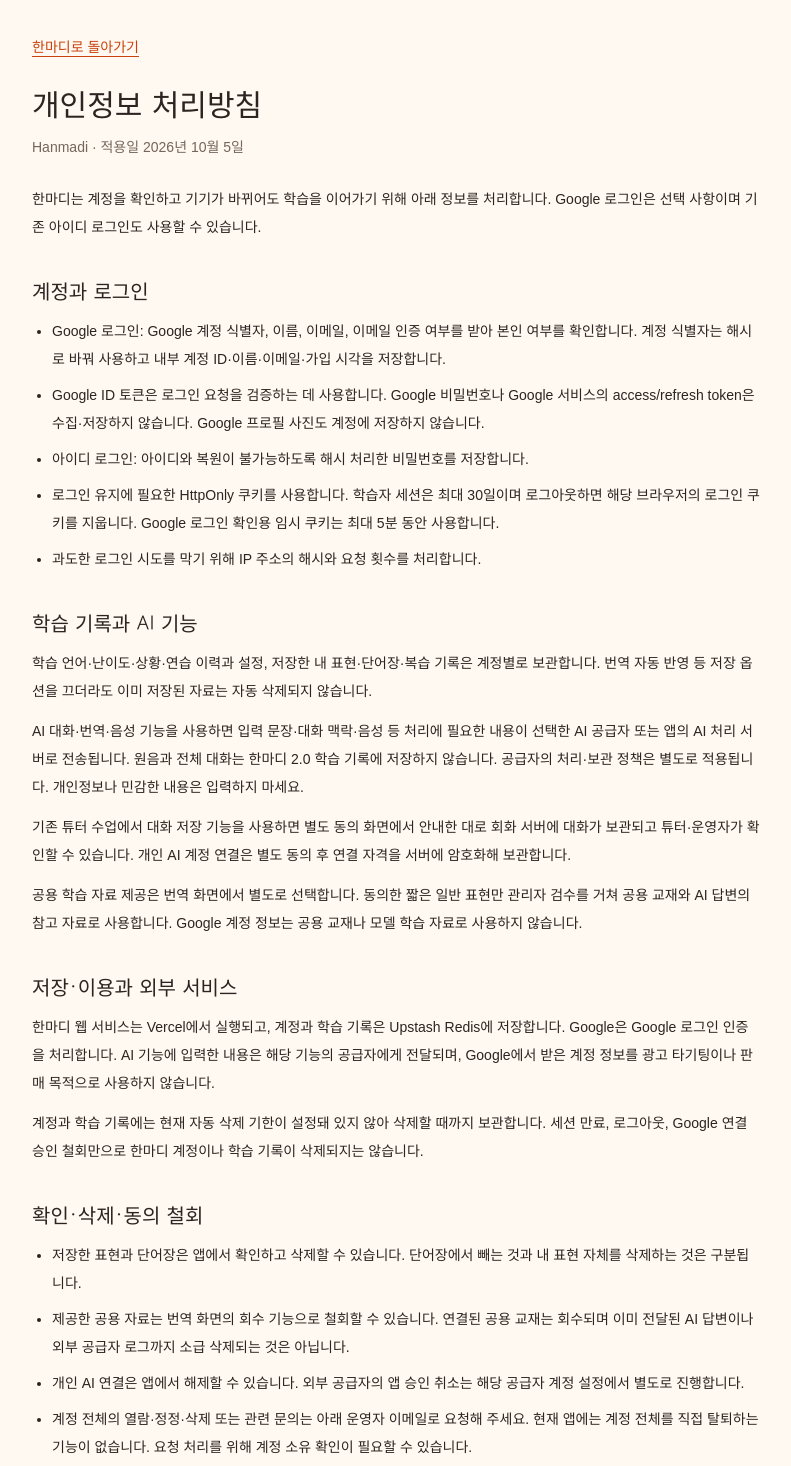
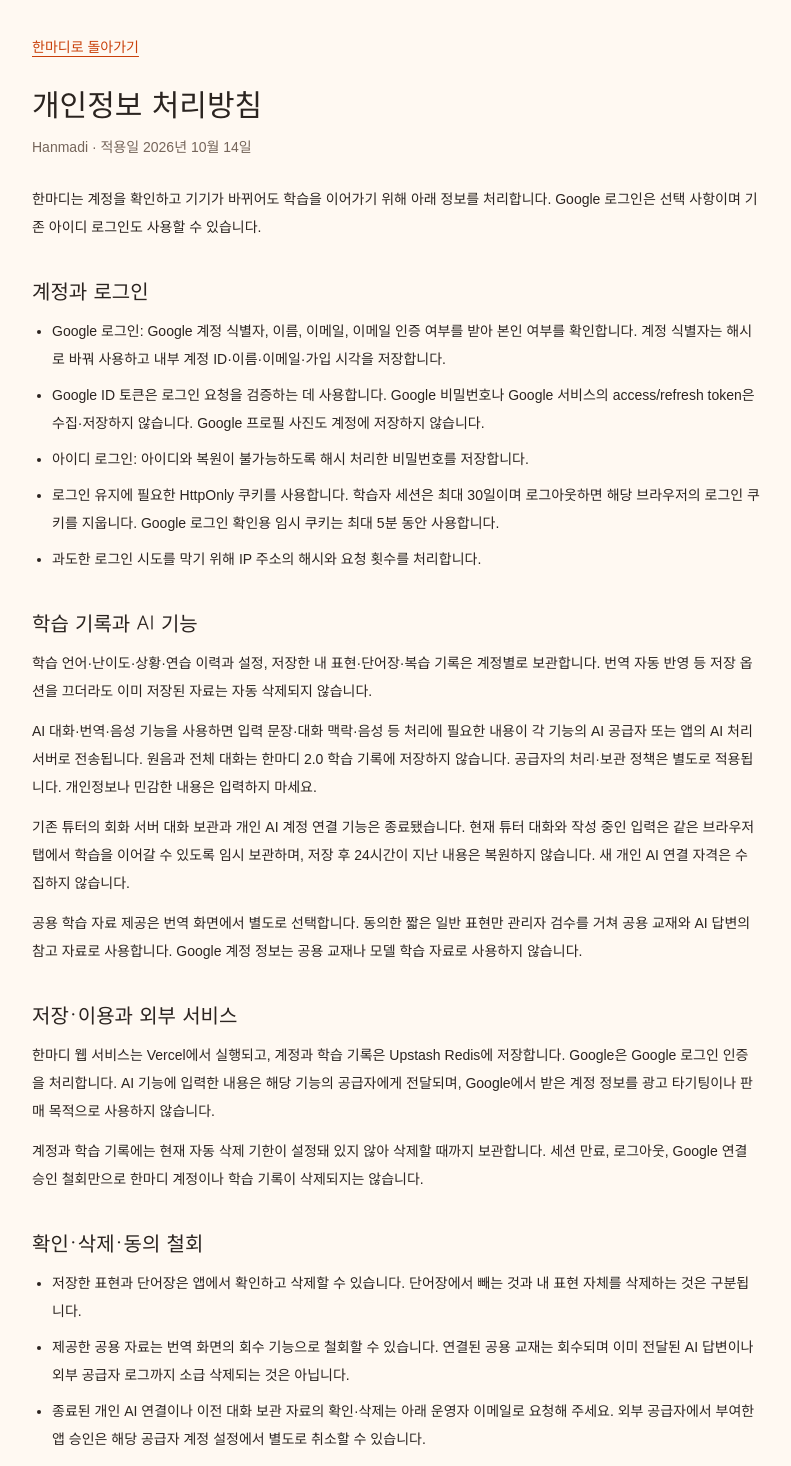
Before and after one commit to hhj4861/commerce-automation-kit, a Next.js app in the folder apps/hanmadi/: page /privacy in a window 1280 px wide. Shown: the part 80-1546 px from the top of the page, without its empty margins (244-1035 px from the left). Built offline with nearby package versions, Linux system fonts and the light colour scheme; no server answers; a web font is replaced by a local one.

Commit message:
docs(hanmadi): align privacy notice with retired AI connections

```diff
--- a/apps/hanmadi/app/privacy/page.tsx
+++ b/apps/hanmadi/app/privacy/page.tsx
@@ -8,7 +8,7 @@ export default function PrivacyPage() {
     <article className="mx-auto max-w-3xl px-5 py-12 text-sm leading-7 text-ink">
       <Link href="/study" className="text-accent underline underline-offset-4">한마디로 돌아가기</Link>
       <h1 className="mt-6 font-display text-3xl">개인정보 처리방침</h1>
-      <p className="mt-3 text-ink-soft">Hanmadi · 적용일 2026년 10월 5일</p>
+      <p className="mt-3 text-ink-soft">Hanmadi · 적용일 2026년 10월 14일</p>
       <p className="mt-6">한마디는 계정을 확인하고 기기가 바뀌어도 학습을 이어가기 위해 아래 정보를 처리합니다. Google 로그인은 선택 사항이며 기존 아이디 로그인도 사용할 수 있습니다.</p>
 
       <section className="mt-9" aria-labelledby="account-data">
@@ -25,8 +25,8 @@ export default function PrivacyPage() {
       <section className="mt-9" aria-labelledby="study-data">
         <h2 id="study-data" className="font-display text-xl">학습 기록과 AI 기능</h2>
         <p className="mt-3">학습 언어·난이도·상황·연습 이력과 설정, 저장한 내 표현·단어장·복습 기록은 계정별로 보관합니다. 번역 자동 반영 등 저장 옵션을 끄더라도 이미 저장된 자료는 자동 삭제되지 않습니다.</p>
-        <p className="mt-3">AI 대화·번역·음성 기능을 사용하면 입력 문장·대화 맥락·음성 등 처리에 필요한 내용이 선택한 AI 공급자 또는 앱의 AI 처리 서버로 전송됩니다. 원음과 전체 대화는 한마디 2.0 학습 기록에 저장하지 않습니다. 공급자의 처리·보관 정책은 별도로 적용됩니다. 개인정보나 민감한 내용은 입력하지 마세요.</p>
-        <p className="mt-3">기존 튜터 수업에서 대화 저장 기능을 사용하면 별도 동의 화면에서 안내한 대로 회화 서버에 대화가 보관되고 튜터·운영자가 확인할 수 있습니다. 개인 AI 계정 연결은 별도 동의 후 연결 자격을 서버에 암호화해 보관합니다.</p>
+        <p className="mt-3">AI 대화·번역·음성 기능을 사용하면 입력 문장·대화 맥락·음성 등 처리에 필요한 내용이 각 기능의 AI 공급자 또는 앱의 AI 처리 서버로 전송됩니다. 원음과 전체 대화는 한마디 2.0 학습 기록에 저장하지 않습니다. 공급자의 처리·보관 정책은 별도로 적용됩니다. 개인정보나 민감한 내용은 입력하지 마세요.</p>
+        <p className="mt-3">기존 튜터의 회화 서버 대화 보관과 개인 AI 계정 연결 기능은 종료됐습니다. 현재 튜터 대화와 작성 중인 입력은 같은 브라우저 탭에서 학습을 이어갈 수 있도록 임시 보관하며, 저장 후 24시간이 지난 내용은 복원하지 않습니다. 새 개인 AI 연결 자격은 수집하지 않습니다.</p>
         <p className="mt-3">공용 학습 자료 제공은 번역 화면에서 별도로 선택합니다. 동의한 짧은 일반 표현만 관리자 검수를 거쳐 공용 교재와 AI 답변의 참고 자료로 사용합니다. Google 계정 정보는 공용 교재나 모델 학습 자료로 사용하지 않습니다.</p>
       </section>
 
@@ -41,7 +41,7 @@ export default function PrivacyPage() {
         <ul className="mt-3 list-disc space-y-2 pl-5">
           <li>저장한 표현과 단어장은 앱에서 확인하고 삭제할 수 있습니다. 단어장에서 빼는 것과 내 표현 자체를 삭제하는 것은 구분됩니다.</li>
           <li>제공한 공용 자료는 번역 화면의 회수 기능으로 철회할 수 있습니다. 연결된 공용 교재는 회수되며 이미 전달된 AI 답변이나 외부 공급자 로그까지 소급 삭제되는 것은 아닙니다.</li>
-          <li>개인 AI 연결은 앱에서 해제할 수 있습니다. 외부 공급자의 앱 승인 취소는 해당 공급자 계정 설정에서 별도로 진행합니다.</li>
+          <li>종료된 개인 AI 연결이나 이전 대화 보관 자료의 확인·삭제는 아래 운영자 이메일로 요청해 주세요. 외부 공급자에서 부여한 앱 승인은 해당 공급자 계정 설정에서 별도로 취소할 수 있습니다.</li>
           <li>계정 전체의 열람·정정·삭제 또는 관련 문의는 아래 운영자 이메일로 요청해 주세요. 현재 앱에는 계정 전체를 직접 탈퇴하는 기능이 없습니다. 요청 처리를 위해 계정 소유 확인이 필요할 수 있습니다.</li>
         </ul>
         <p className="mt-3">운영·개인정보 문의: Hanmadi 운영자 홍현종 · <a className="text-accent underline underline-offset-4" href="mailto:guswhd1085@gmail.com">guswhd1085@gmail.com</a></p>
```
Also changed, not shown: 1 other file (tests, documents, lock files or other folders).
